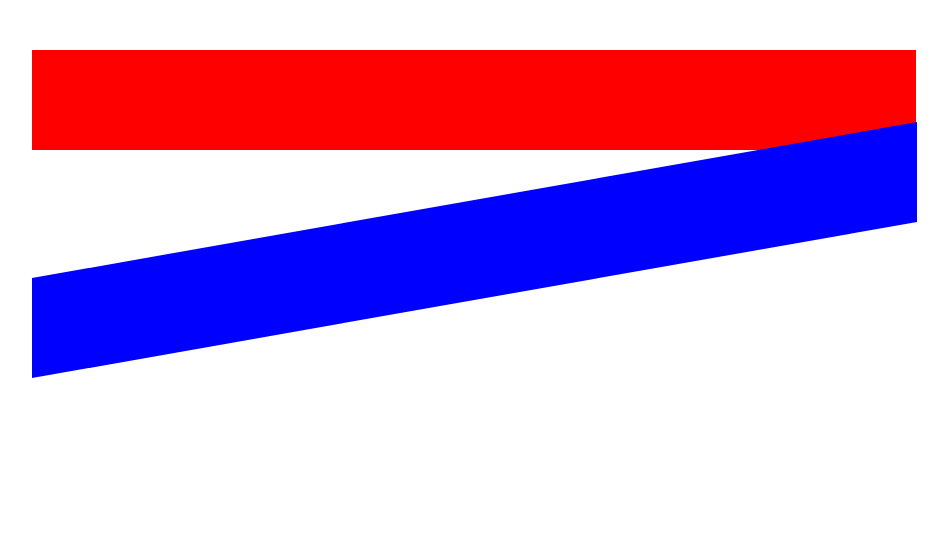
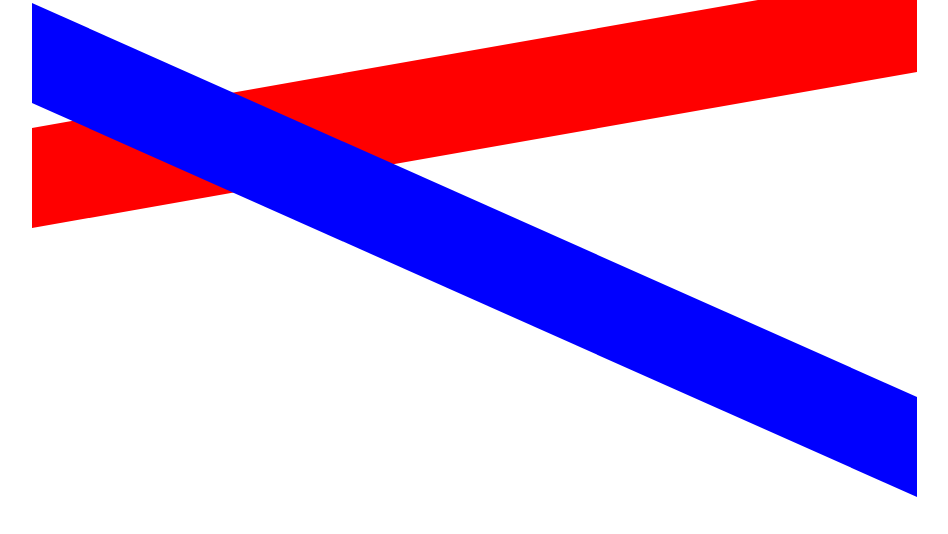
Before and after one commit to unclekaii/CSS-Transform-Property-skeY-to-Skew-an-Element-on-the-Y-Axis, a plain HTML site: page index.html in a window 1280 px wide. Shown: the whole page, without its empty margins (166-1114 px from the left). Drawn offline with Linux system fonts and the light colour scheme.

Commit message:
ADD - 10DEG SKEWY

```diff
--- a/index.html
+++ b/index.html
@@ -15,11 +15,11 @@
   }
   #top {
     background-color: red;
-
+   transform: skewY(-10deg);
   }
   #bottom {
     background-color: blue;
-    transform: skewY(-10deg);
+    transform: skewY(24deg);
   }
 </style>
 
```
